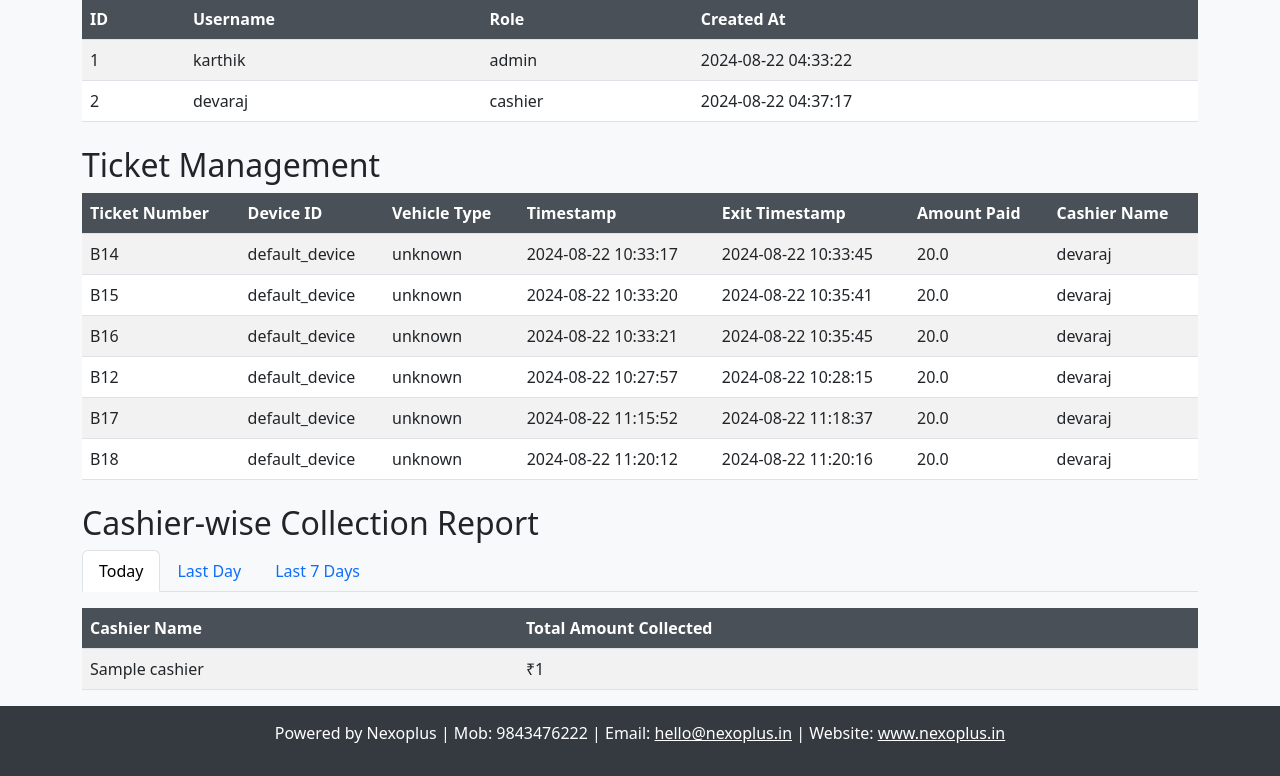
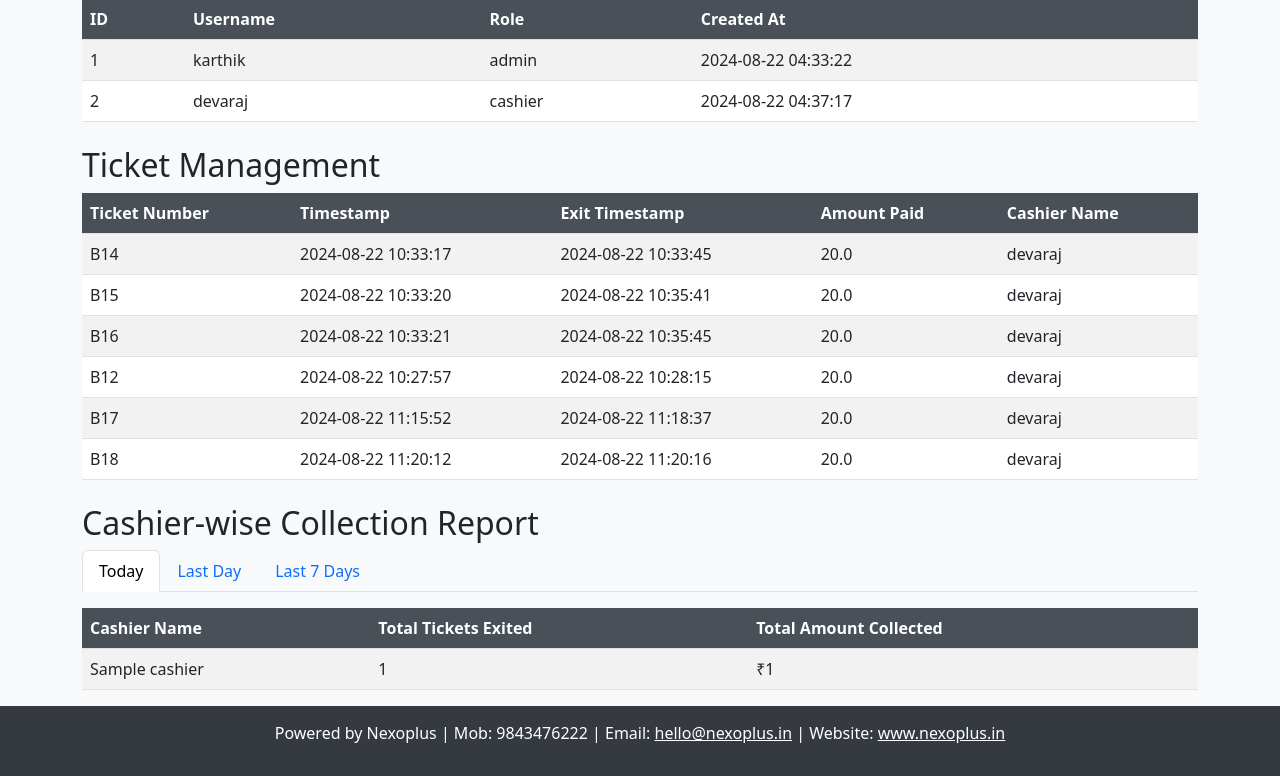
Before and after one commit to karthiknexoplus/ScanTicket, a Flask app: template templates/admin_dashboard.html in a window 1280 px wide. Shown: the part 189-965 px from the top of the page. Run offline with Flask 3, Linux system fonts and the light colour scheme; tables that the repository leaves empty hold one stand-in row (values such as "Sample post"); the template is opened without the code that fills it: values that come from a table or form of the project are taken from there, most other values are stand-ins (such as "Sample title", 1, 10 or a date in 2020); some libraries are stand-ins or nearby versions.

Commit message:
minor changes

```diff
--- a/app.py
+++ b/app.py
@@ -2,11 +2,11 @@ from flask import Flask, render_template, redirect, url_for, request, flash, ses
 from flask_sqlalchemy import SQLAlchemy
 from werkzeug.security import generate_password_hash, check_password_hash
 import pytz
-from datetime import datetime
 import requests
 import jsonify
 from datetime import datetime, timedelta
 from sqlalchemy import func
+from flask import Flask
 app = Flask(__name__)
 app.config['SECRET_KEY'] = 'your_secret_key_here'
 app.config['SQLALCHEMY_DATABASE_URI'] = 'sqlite:///parking.db'
@@ -77,49 +77,62 @@ def signup():
         flash('User created successfully', 'success')
         return redirect(url_for('login'))
     return render_template('signup.html')
-from datetime import datetime, timedelta
-from datetime import datetime, timedelta
 from sqlalchemy import func
 @app.route('/admin')
 def admin_dashboard():
+    test_datetime()
     if session.get('role') != 'admin':
         flash('Access denied', 'danger')
         return redirect(url_for('login'))
+
     users = User.query.all()
     tickets = Ticket.query.all()
+
+    # Summary for all users
     user_summaries = db.session.query(
         User.username,
         func.count(Ticket.id).label('total_tickets'),
         func.sum(Ticket.amount_paid).label('total_amount')
     ).join(Ticket, User.id == Ticket.cashier_name, isouter=True).group_by(User.id).all()
-    today = datetime.now().date()
+
+    # Reports for cashier-wise collection
+    today = datetime.datetime.now().date()
     last_day = today - timedelta(days=1)
     last_7_days = [today - timedelta(days=i) for i in range(7)]
+
     cashier_reports_today = db.session.query(
         Ticket.cashier_name,
+        func.count(Ticket.id).label('total_tickets'),
         func.sum(Ticket.amount_paid).label('total_amount')
     ).filter(func.date(Ticket.timestamp) == today).group_by(Ticket.cashier_name).all()
+
     cashier_reports_last_day = db.session.query(
         Ticket.cashier_name,
+        func.count(Ticket.id).label('total_tickets'),
         func.sum(Ticket.amount_paid).label('total_amount')
     ).filter(func.date(Ticket.timestamp) == last_day).group_by(Ticket.cashier_name).all()
+
     cashier_reports_last_7_days = []
     for date in last_7_days:
         daily_reports = db.session.query(
             Ticket.cashier_name,
+            func.count(Ticket.id).label('total_tickets'),
             func.sum(Ticket.amount_paid).label('total_amount')
         ).filter(func.date(Ticket.timestamp) == date).group_by(Ticket.cashier_name).all()
         for report in daily_reports:
             cashier_reports_last_7_days.append({
                 'date': date.strftime('%A, %Y-%m-%d'),
                 'cashier_name': report.cashier_name,
+                'total_tickets': report.total_tickets,
                 'total_amount': report.total_amount
             })
+
     return render_template('admin_dashboard.html', users=users, tickets=tickets,
                            user_summaries=user_summaries,
                            cashier_reports_today=cashier_reports_today,
                            cashier_reports_last_day=cashier_reports_last_day,
                            cashier_reports_last_7_days=cashier_reports_last_7_days)
+
 from flask import Flask, render_template, request, redirect, url_for, flash, session
 @app.route('/cashier-dashboard', methods=['GET', 'POST'])
 def cashier_dashboard():
@@ -145,8 +158,8 @@ def store_ticket_info(ticket_data, cashier_name):
     exit_timestamp_str = ticket_data.get('exit_timestamp')
     timestamp_str = ticket_data.get('timestamp')
     try:
-        exit_timestamp = datetime.strptime(exit_timestamp_str, '%Y-%m-%d %H:%M:%S')
-        timestamp = datetime.strptime(timestamp_str, '%Y-%m-%d %H:%M:%S')
+        exit_timestamp = datetime.datetime.strptime(exit_timestamp_str, '%Y-%m-%d %H:%M:%S')
+        timestamp = datetime.datetime.strptime(timestamp_str, '%Y-%m-%d %H:%M:%S')
     except ValueError as e:
         print(f'Error parsing date: {e}')
         return
@@ -233,6 +246,18 @@ def print_receipt(ticket):
     finally:
         win32print.EndDocPrinter(printer_handle)
         win32print.ClosePrinter(printer_handle)
+
+def test_datetime():
+    try:
+        now = datetime.now()
+        print(f"Current datetime: {now}")
+        yesterday = now - timedelta(days=1)
+        print(f"Yesterday: {yesterday}")
+    except AttributeError as e:
+        print(f"Error: {e}")
+
+test_datetime()
+
 if __name__ == '__main__':
     with app.app_context():
         db.create_all()
--- a/templates/admin_dashboard.html
+++ b/templates/admin_dashboard.html
@@ -78,8 +78,6 @@
             <thead>
                 <tr>
                     <th>Ticket Number</th>
-                    <th>Device ID</th>
-                    <th>Vehicle Type</th>
                     <th>Timestamp</th>
                     <th>Exit Timestamp</th>
                     <th>Amount Paid</th>
@@ -90,8 +88,6 @@
                 {% for ticket in tickets %}
                 <tr>
                     <td>{{ ticket.ticket_number }}</td>
-                    <td>{{ ticket.device_id }}</td>
-                    <td>{{ ticket.vehicle_type }}</td>
                     <td>{{ ticket.timestamp.strftime('%Y-%m-%d %H:%M:%S') }}</td>
                     <td>
                         {% if ticket.exit_timestamp %}
@@ -125,6 +121,7 @@
                     <thead>
                         <tr>
                             <th>Cashier Name</th>
+                            <th>Total Tickets Exited</th>
                             <th>Total Amount Collected</th>
                         </tr>
                     </thead>
@@ -132,6 +129,7 @@
                         {% for cashier in cashier_reports_today %}
                         <tr>
                             <td>{{ cashier.cashier_name }}</td>
+                            <td>{{ cashier.total_tickets }}</td>
                             <td>₹{{ cashier.total_amount }}</td>
                         </tr>
                         {% endfor %}
@@ -143,6 +141,7 @@
                     <thead>
                         <tr>
                             <th>Cashier Name</th>
+                            <th>Total Tickets Exited</th>
                             <th>Total Amount Collected</th>
                         </tr>
                     </thead>
@@ -150,6 +149,7 @@
                         {% for cashier in cashier_reports_last_day %}
                         <tr>
                             <td>{{ cashier.cashier_name }}</td>
+                            <td>{{ cashier.total_tickets }}</td>
                             <td>₹{{ cashier.total_amount }}</td>
                         </tr>
                         {% endfor %}
@@ -162,6 +162,7 @@
                         <tr>
                             <th>Date</th>
                             <th>Cashier Name</th>
+                            <th>Total Tickets Exited</th>
                             <th>Total Amount Collected</th>
                         </tr>
                     </thead>
@@ -170,6 +171,7 @@
                         <tr>
                             <td>{{ report.date }}</td>
                             <td>{{ report.cashier_name }}</td>
+                            <td>{{ report.total_tickets }}</td>
                             <td>₹{{ report.total_amount }}</td>
                         </tr>
                         {% endfor %}
@@ -180,7 +182,7 @@
     </div>
 
     <footer class="footer">
-        <p>Powered by Nexoplus | Mob: 9843476222 | Email: <a href="mailto:hello@nexoplus.in" class="text-white text-decoration-underline">hello@nexoplus.in</a> | Website: <a href="http://www.nexoplus.in" class="text-white text-decoration-underline" target="_blank">www.nexoplus.in</a></p>
+        <p>Powered by Nexoplus | Mob: 9843476222 | Email: <a href="mailto:hello@nexoplus.in" class="text-white text-decoration-underline">hello@nexoplus.in</a> | Website: <a href="http://www.nexoplus.in" class="text-white text-decoration-underline">www.nexoplus.in</a></p>
     </footer>
 
     <script src="https://cdnjs.cloudflare.com/ajax/libs/bootstrap/5.3.0/js/bootstrap.bundle.min.js"></script>
```
Also changed, not shown: test.py (added, +13 -0 lines).
